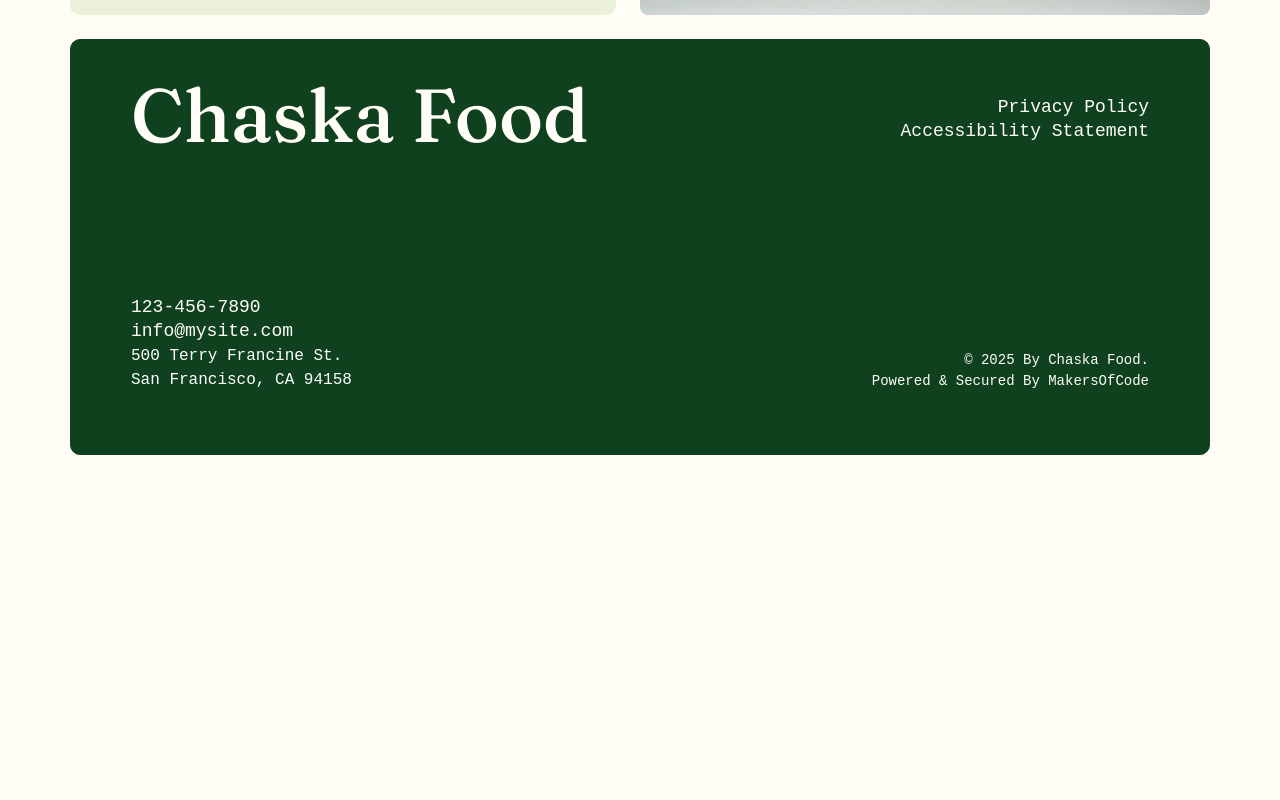
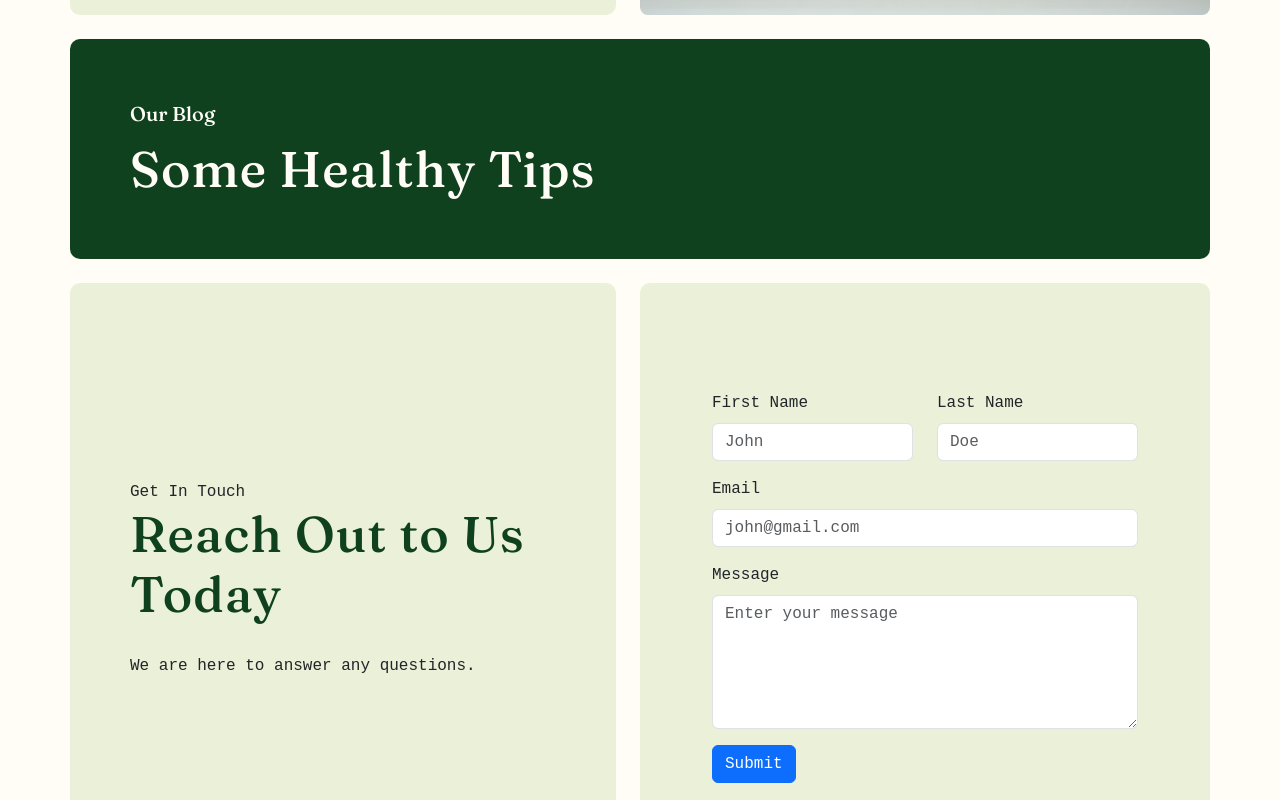
Before and after one commit to nikhil7476/chaskafood, a Next.js app: page / in a window 1280 px wide. Shown: the part 1860-2660 px from the top of the page. Before the commit the page ends 2339 px from the top, so only its background shows below. Built offline with nearby package versions, Linux system fonts and the light colour scheme; a web font is replaced by a local one.

Commit message:
modified:   src/components/ContactForm.js 	modified:   src/pages/index.js 	modified:   src/styles/globals.css

```diff
--- a/src/components/ContactForm.js
+++ b/src/components/ContactForm.js
@@ -1,9 +1,99 @@
-import React from 'react'
+import React, { useState } from "react";
+import { Form, Button, Container, Row, Col, Alert } from "react-bootstrap";
 
 function ContactForm() {
+  const [formData, setFormData] = useState({
+    firstName: "",
+    lastName: "",
+    email: "",
+    message: "",
+  });
+
+  const [submitted, setSubmitted] = useState(false);
+  const [error, setError] = useState("");
+
+  const handleChange = (e) => {
+    setFormData({ ...formData, [e.target.name]: e.target.value });
+  };
+
+  const handleSubmit = (e) => {
+    e.preventDefault();
+    const { firstName, lastName, email, message } = formData;
+
+    if (!firstName || !lastName || !email || !message) {
+      setError("Please fill in all fields.");
+      return;
+    }
+
+    console.log("Form Submitted:", formData);
+    setSubmitted(true);
+    setError("");
+    setFormData({ firstName: "", lastName: "", email: "", message: "" });
+  };
+
   return (
-    <div>ContactForm</div>
-  )
+    <Container className="my-5">
+      {error && <Alert variant="danger">{error}</Alert>}
+      {submitted && (
+        <Alert variant="success">Form submitted successfully!</Alert>
+      )}
+      <Form onSubmit={handleSubmit}>
+        <Row className="mb-3">
+          <Col md={6}>
+            <Form.Group controlId="firstName">
+              <Form.Label>First Name</Form.Label>
+              <Form.Control
+                type="text"
+                placeholder="John"
+                name="firstName"
+                value={formData.firstName}
+                onChange={handleChange}
+              />
+            </Form.Group>
+          </Col>
+          <Col md={6}>
+            <Form.Group controlId="lastName">
+              <Form.Label>Last Name</Form.Label>
+              <Form.Control
+                type="text"
+                placeholder="Doe"
+                name="lastName"
+                value={formData.lastName}
+                onChange={handleChange}
+              />
+            </Form.Group>
+          </Col>
+        </Row>
+
+        <Form.Group controlId="email" className="mb-3">
+          <Form.Label>Email</Form.Label>
+          <Form.Control
+            type="email"
+            placeholder="john@gmail.com"
+            name="email"
+            value={formData.email}
+            onChange={handleChange}
+          />
+        </Form.Group>
+
+        <Form.Group controlId="message" className="mb-3">
+          <Form.Label>Message</Form.Label>
+          <Form.Control
+            as="textarea"
+            rows={5}
+            placeholder="Enter your message"
+            name="message"
+            value={formData.message}
+            onChange={handleChange}
+          />
+        </Form.Group>
+
+        <Button variant="primary" type="submit">
+          Submit
+        </Button>
+      </Form>
+    </Container>
+  );
 }
 
-export default ContactForm
+export default ContactForm;
--- a/src/pages/index.js
+++ b/src/pages/index.js
@@ -1,3 +1,4 @@
+import ContactForm from "@/components/ContactForm";
 import Image from "next/image";
 import Link from "next/link";
 import React from "react";
@@ -28,6 +29,7 @@ function Home() {
           </Row>
         </Container>
       </section>
+
       <section id="about">
         <Container className="about-container mb-4 mx-auto">
           <Row>
@@ -38,6 +40,7 @@ function Home() {
           </Row>
         </Container>
       </section>
+
       <section>
         <Container className="mission-container mb-4 mx-auto">
           <Row className="align-items-stretch">
@@ -81,6 +84,35 @@ function Home() {
           </Row>
         </Container>
       </section>
+
+      <section>
+        <Container className="blog-container mb-4 mx-auto">
+          <Row>
+            <Col xl={6} lg={6} md={6} sm={12} xs={12}>
+              <span>Our Blog</span>
+              <h2>Some Healthy Tips</h2>
+            </Col>
+          </Row>
+        </Container>
+      </section>
+      <section id="contact">
+        <Container className="contact-container mb-4 mx-auto">
+          <Row className="align-items-stretch">
+            <Col xl={6} lg={6} md={6} sm={12} xs={12} className="p-0">
+              <div className="contact-details h-100 d-flex flex-column justify-content-center me-4">
+                <span>Get In Touch</span>
+                <h2>Reach Out to Us Today</h2>
+                <p>We are here to answer any questions.</p>
+              </div>
+            </Col>
+            <Col xl={6} lg={6} md={6} sm={12} xs={12} className="p-0">
+              <div className="contact-form h-100 d-flex flex-column justify-content-center">
+                <ContactForm />
+              </div>
+            </Col>
+          </Row>
+        </Container>
+      </section>
     </>
   );
 }
--- a/src/styles/globals.css
+++ b/src/styles/globals.css
@@ -218,3 +218,49 @@ a {
   line-height: 1.5em;
   color: #0f411e;
 }
+
+/* Blog Styles */
+.blog-container {
+  background-color: #0f411e;
+  padding: 60px !important;
+  border-radius: 10px;
+}
+
+.blog-container span {
+  font-family: "Fraunces", serif;
+  font-size: 20px;
+  font-weight: 500;
+  line-height: 1.5em;
+  color: #fffdf6;
+  display: block;
+  margin-bottom: 10px;
+}
+
+.blog-container h2 {
+  color: #fffdf6;
+  font-family: "Fraunces", serif;
+  font-size: 50px;
+  font-weight: 500;
+  line-height: 1.2em;
+  letter-spacing: 1px;
+  margin: 0;
+}
+
+/* Contact Styles */
+.contact-container .contact-details,
+.contact-container .contact-form {
+  background-color: #eaf1d8;
+  padding: 60px !important;
+  border-radius: 10px;
+  height: 100%;
+}
+
+.contact-container .contact-details h2 {
+  color: #0f411e;
+  font-family: "Fraunces", serif;
+  font-size: 50px;
+  font-weight: 500;
+  line-height: 1.2em;
+  letter-spacing: 1px;
+  margin-bottom: 30px;
+}
```
